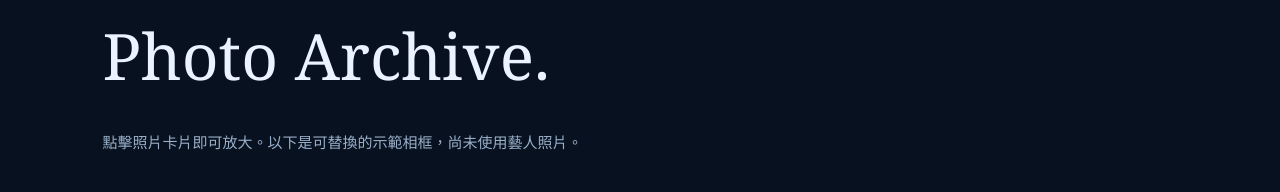
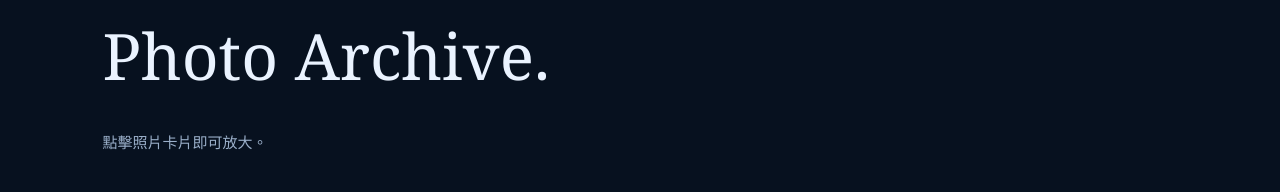
Before and after one commit to ymp1027yong-sudo/pya-fan-archive, a plain HTML site: page index.html in a window 1280 px wide. Shown: the part 1784-1976 px from the top of the page. Drawn offline with Linux system fonts and the light colour scheme; grey boxes are pictures that could not be loaded.

Commit message:
Update index.html

```diff
--- a/index.html
+++ b/index.html
@@ -53,7 +53,7 @@
 </div>
 </div>
 </section>
-<section id="gallery"><div class="kicker">02 / Captured moments</div><h2 class="section-title">Photo Archive.</h2><p class="section-copy">點擊照片卡片即可放大。以下是可替換的示範相框，尚未使用藝人照片。</p><div class="gallery" id="galleryGrid"></div></section>
+<section id="gallery"><div class="kicker">02 / Captured moments</div><h2 class="section-title">Photo Archive.</h2><p class="section-copy">點擊照片卡片即可放大。</p><div class="gallery" id="galleryGrid"></div></section>
 <section id="stage"><div class="kicker">03 / On the stage</div><h2 class="section-title">Performances.</h2><p class="section-copy">收藏最喜歡的舞台。加入經確認的官方 YouTube 影片網址後，這裡就能直接開啟影片。</p><div class="video-grid" id="videoGrid"></div></section>
 
 <!-- MUSIC SECTION -->
```
